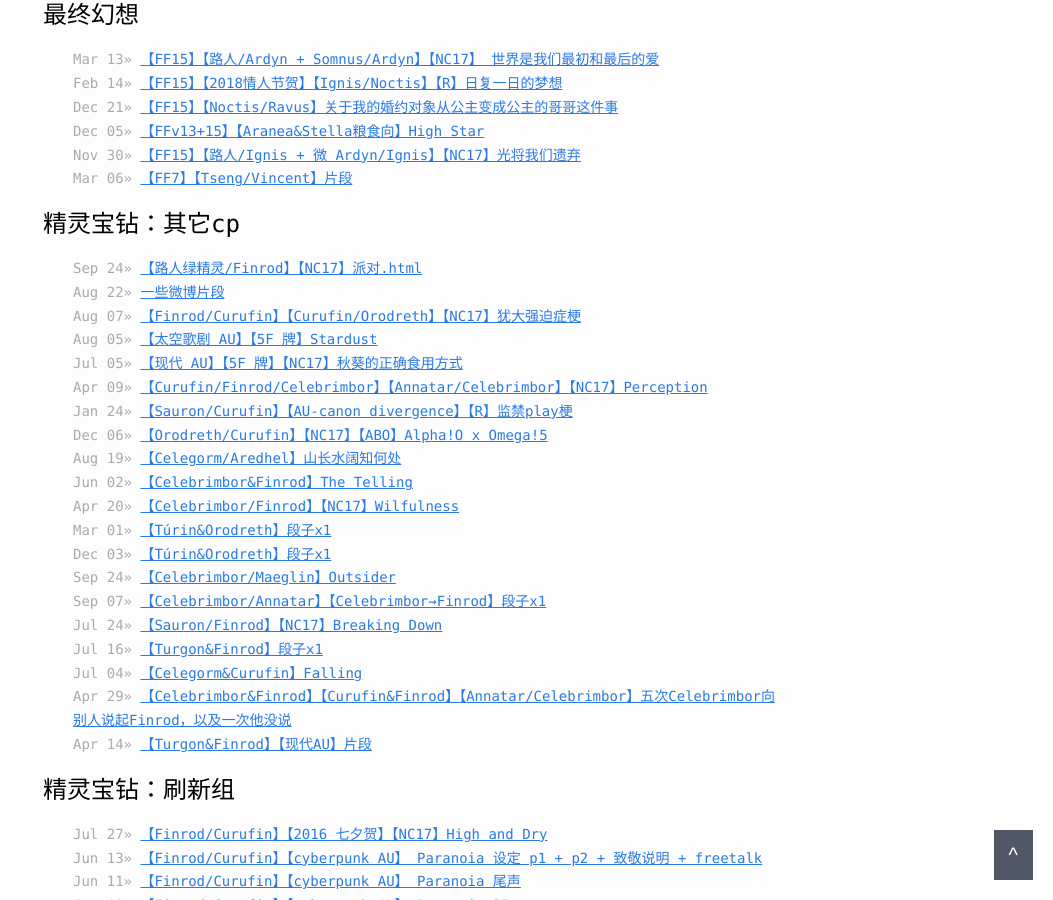
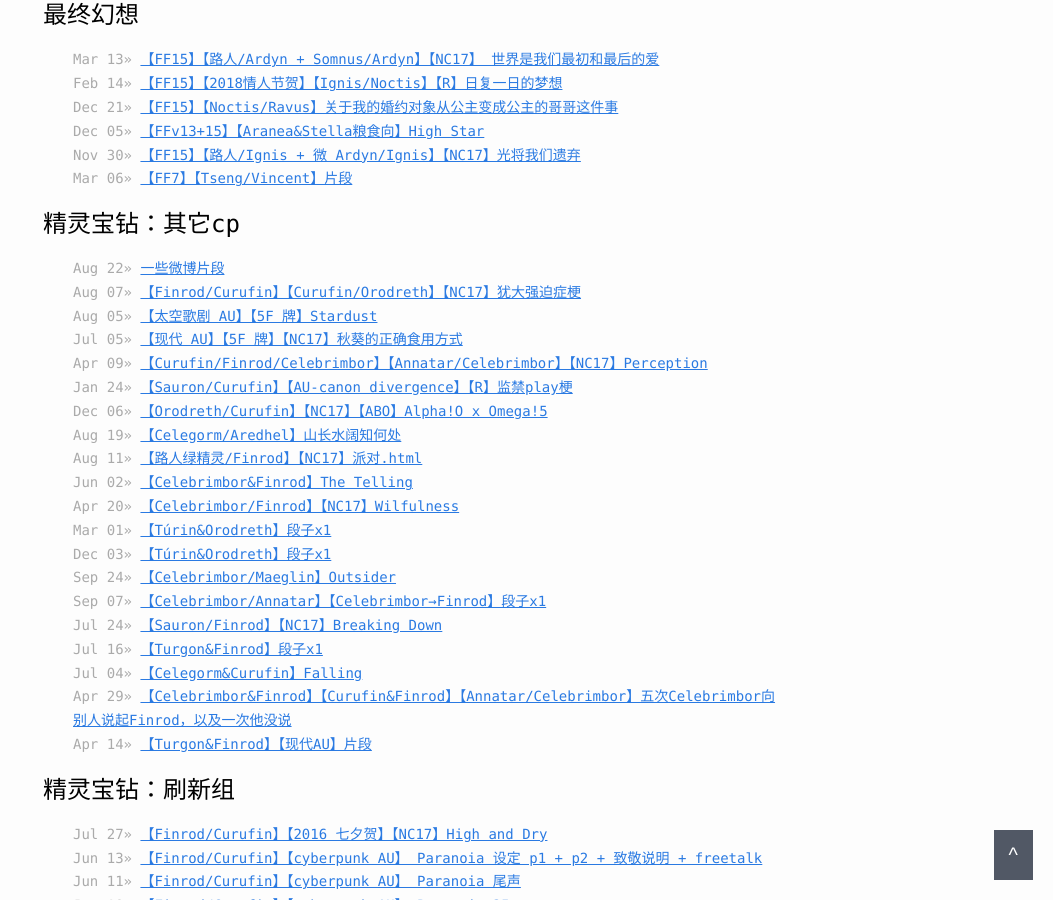
Before and after one commit to greylantern/greylantern.github.io, a Jekyll site: the page built from category.html, in a window 1280 px wide and 900 px high, scrolled down 967 px. Shown: the whole window, without its empty margins (227-1280 px from the left). Built offline with Jekyll 4.4.1, drawn with Linux system fonts in a browser that asks for light colours.

Commit message:
change date

```diff
--- a/_posts/2023-09-24-【路人绿精灵:Finrod】【NC17】派对.html
+++ b/_posts/2015-8-11-【路人绿精灵:Finrod】【NC17】派对.html
@@ -1,7 +1,7 @@
 ---
 layout: default
 title:  "【路人绿精灵/Finrod】【NC17】派对.html"
-date:   2023-09-24
+date:   2015-8-11
 categories:  精灵宝钻：其它cp
 ---
 
```
